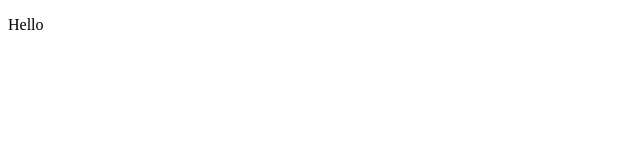
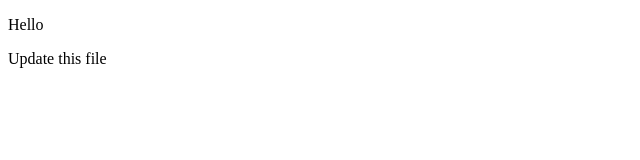
Before and after one commit to trungtruc/Portfolio, a website: page about.html in a window 1280 px wide. Shown: the full height of the page, 0-640 px from the left. Drawn offline with Linux system fonts and the light colour scheme.

Commit message:
Update about.html

```diff
--- a/about.html
+++ b/about.html
@@ -7,5 +7,6 @@
 </head>
 <body>
     <p>Hello</p>
+    <p>Update this file</p>
 </body>
 </html>
```
